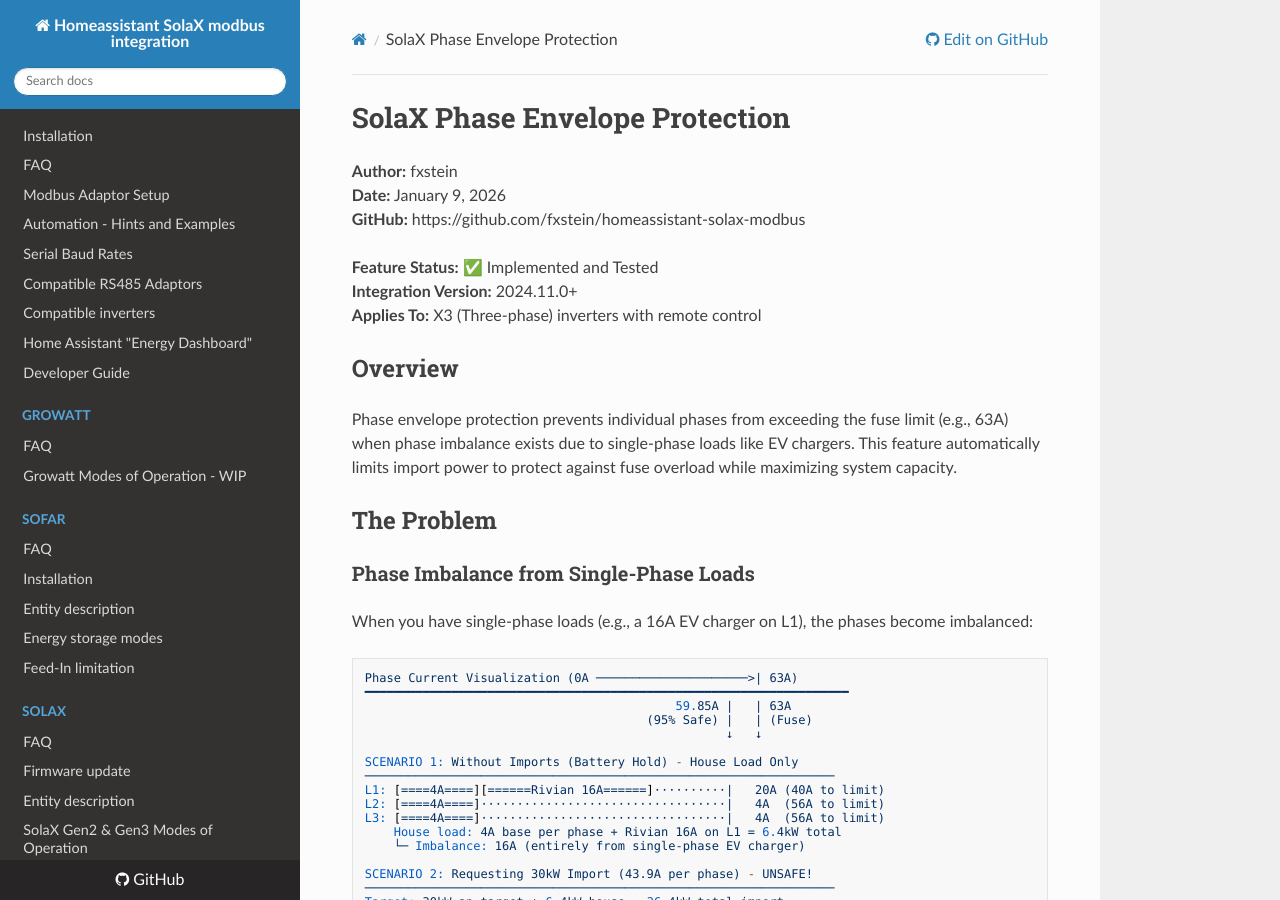
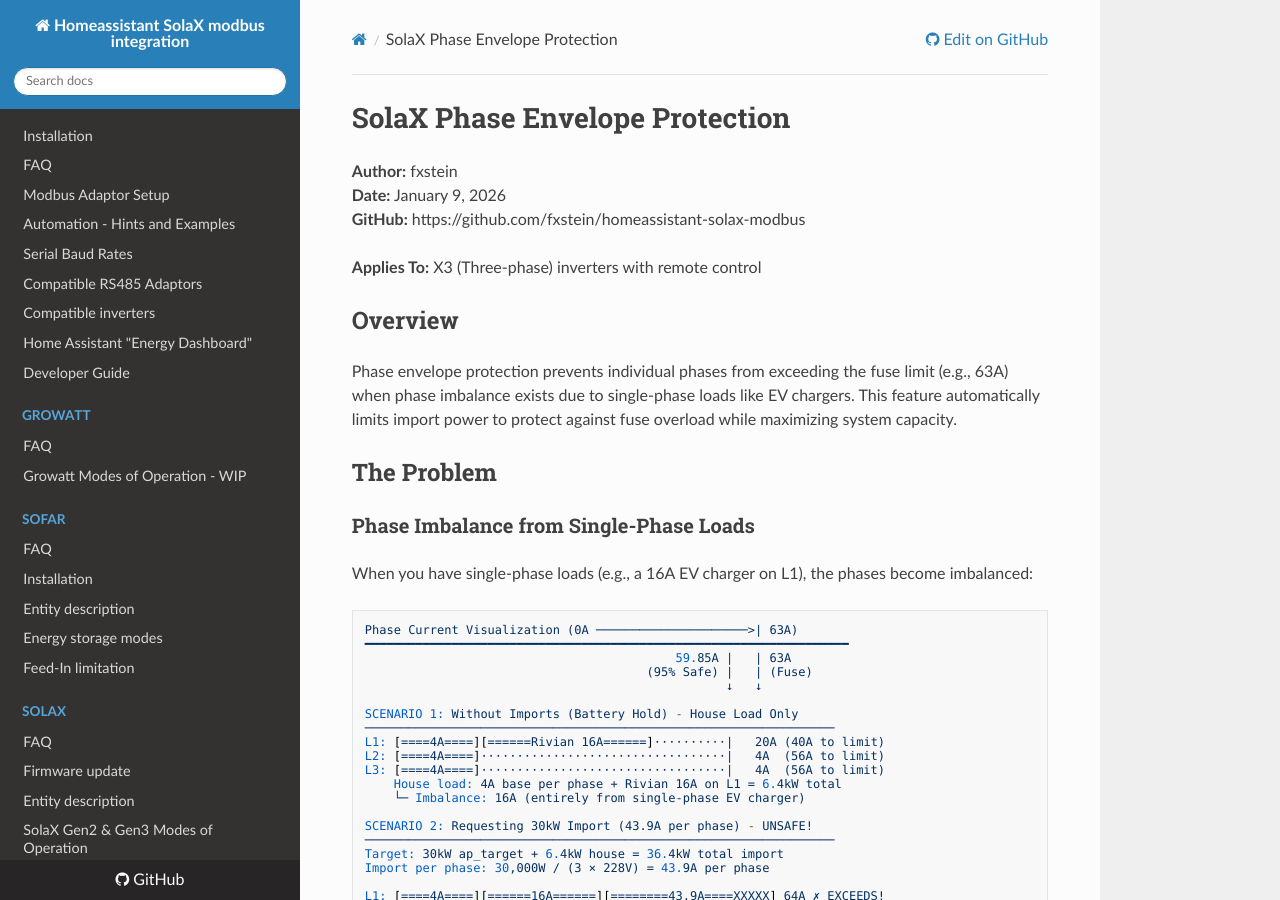
Before and after one commit to wills106/homeassistant-solax-modbus, an MkDocs documentation site: the page built from docs/solax-phase-protection.md, in a window 1280 px wide and 900 px high. Built offline with MkDocs 1.6.1, drawn with Linux system fonts in a browser that asks for light colours; nearby versions of some CDN libraries.

Commit message:
docs: Clean up phase protection header
- Removed redundant Feature Status and Integration Version lines
- Keep only essential header information

```diff
--- a/docs/solax-phase-protection.md
+++ b/docs/solax-phase-protection.md
@@ -4,8 +4,6 @@
 **Date:** January 9, 2026
 **GitHub:** https://github.com/fxstein/homeassistant-solax-modbus
 
-**Feature Status:** ✅ Implemented and Tested
-**Integration Version:** 2024.11.0+
 **Applies To:** X3 (Three-phase) inverters with remote control
 
 ## Overview
```
